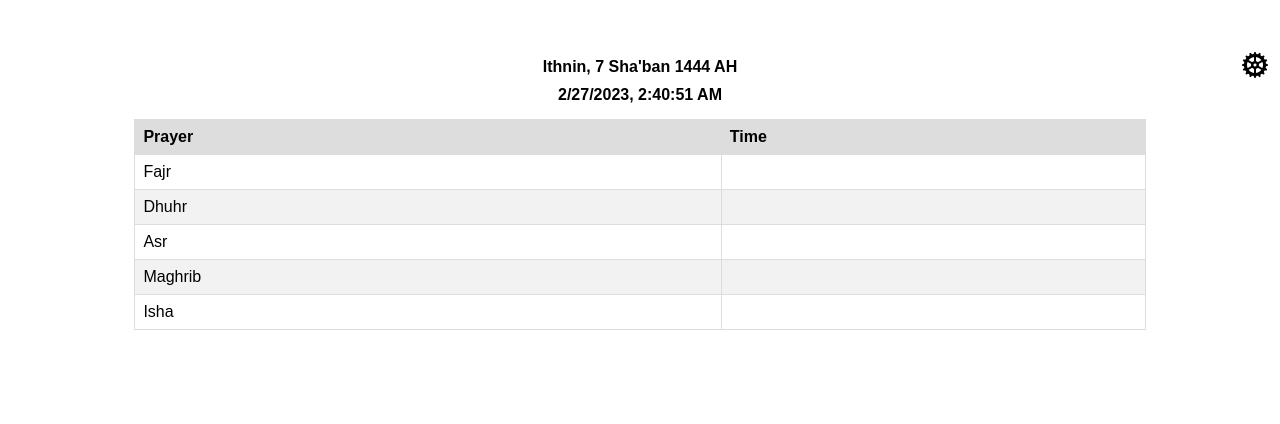
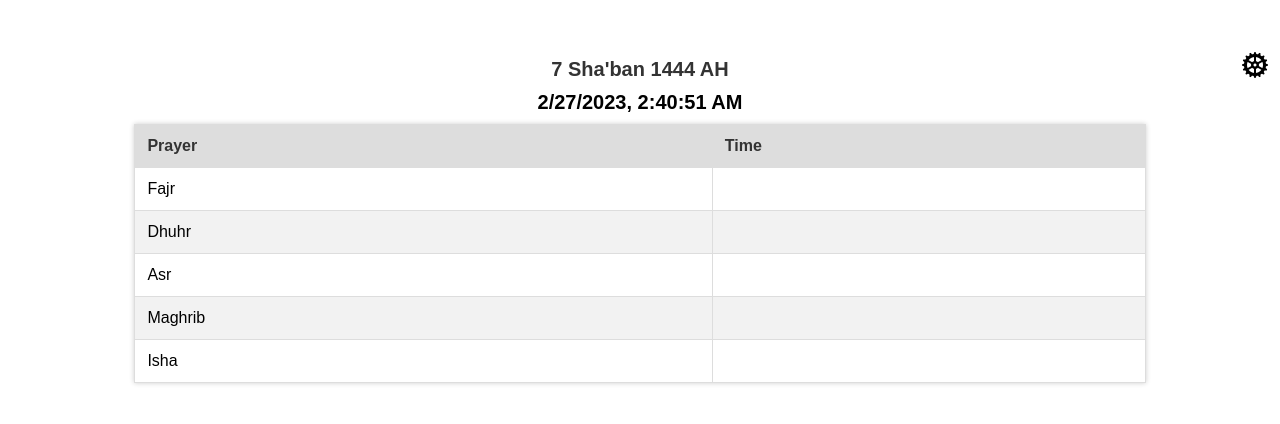
Before and after one commit to esaeed1/PrayerTimeDisplay, a PHP site: page /html/index.html in a window 1280 px wide. Shown: the top 424 px of the page. Run offline with PHP 8.4, Linux system fonts and the light colour scheme.

Commit message:
formated the date better

```diff
--- a/css/style.css
+++ b/css/style.css
@@ -5,37 +5,42 @@ body {
 
 #current-time-container {
     font-weight: bold;
-    margin-bottom: 15px;
+    margin-bottom: 10px;
     text-align: center;
+    font-size: 20px;
+
 }
 
 #hijri-date {
     font-weight: bold;
     margin-bottom: 10px;
     text-align: center;
+    color: #333;
+    font-size: 20px;
+
 }
 
 table {
     width: 80%;
     margin: 0 auto;
     border-collapse: collapse;
+    box-shadow: 0 0 5px rgba(0, 0, 0, 0.2);
 }
 
-th,
-td {
+th, td {
     border: 1px solid #dddddd;
-    padding: 8px;
+    padding: 12px;
     text-align: left;
 }
 
 th {
     background-color: #dddddd;
+    color: #333;
 }
 
 tr:nth-child(even) {
     background-color: #f2f2f2;
 }
-
 
 .additional-column {
     display: table-cell;
@@ -62,4 +67,11 @@ tr:nth-child(even) {
     position: absolute;
     top: 0;
     left: 10px;
+    background-color: #fff;
+    border: 1px solid #ccc;
+    padding: 10px;
 }
+
+#temperature, #wind-speed {
+    font-weight: bold;
+}
--- a/js/hijri-date.js
+++ b/js/hijri-date.js
@@ -86,12 +86,10 @@ function kuwaiticalendar(adjust) {
 }
 
 function writeHijriDate(adjustment) {
-    var wdNames = ["Ahad", "Ithnin", "Thulatha", "Arbaa", "Khams", "Jumuah", "Sabt"];
     var iMonthNames = ["Muharram", "Safar", "Rabi'ul Awwal", "Rabi'ul Akhir",
         "Jumadal Ula", "Jumadal Akhira", "Rajab", "Sha'ban",
         "Ramadan", "Shawwal", "Dhul Qa'ada", "Dhul Hijja"];
     var iDate = kuwaiticalendar(adjustment);
-    var outputHijriDate = wdNames[iDate[4]] + ", "
-        + iDate[5] + " " + iMonthNames[iDate[6]] + " " + iDate[7] + " AH";
+    var outputHijriDate =  iDate[5] + " " + iMonthNames[iDate[6]] + " " + iDate[7] + " AH";
     return outputHijriDate;
 }
```
